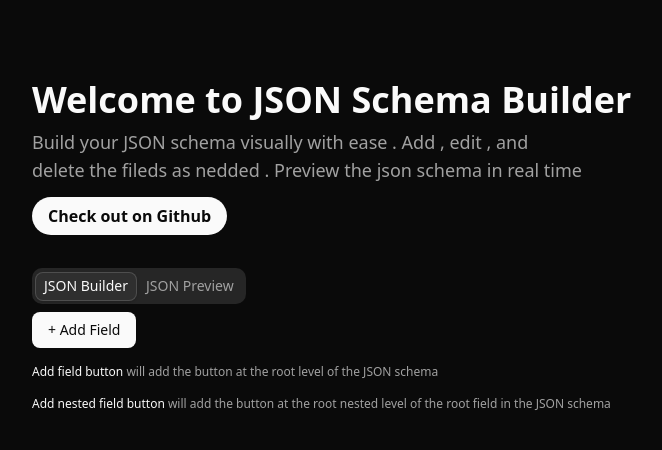
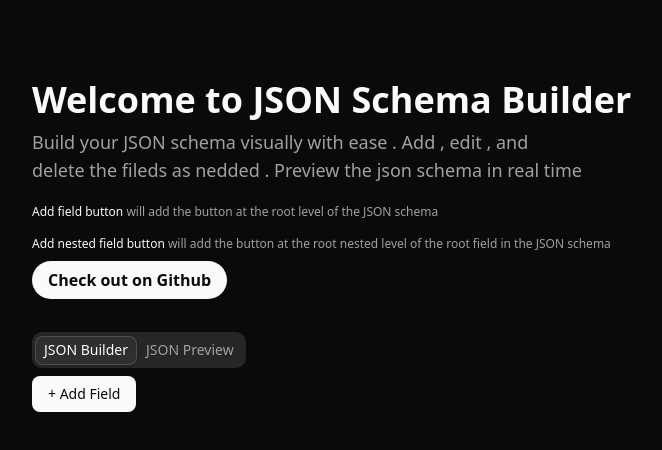
Before and after one commit to AdityaSrivastava185/json-builder-frontend, a Next.js app: page / in a window 1280 px wide. Shown: the top 450 px of the page, without its empty margins (176-838 px from the left). Built offline with nearby package versions, Linux system fonts and the light colour scheme.

Commit message:
alignment and design change

```diff
--- a/src/components/FileBuilder.tsx
+++ b/src/components/FileBuilder.tsx
@@ -47,6 +47,14 @@ export default function JsonSchemaBuilder() {
         title="Welcome to JSON Schema Builder"
         description="Build your JSON schema visually with ease . Add , edit , and delete the fileds as nedded . Preview the json schema in real time "
       />
+      <NoteList
+        highlightedText="Add field button"
+        normalText="will add the button at the root level of the JSON schema"
+      />
+      <NoteList
+        highlightedText="Add nested field button"
+        normalText="will add the button at the root nested level of the root field in the JSON schema"
+      />
       <div className="mb-10">
         <SocialsButtons
           ButtonName="Check out on Github"
@@ -65,14 +73,6 @@ export default function JsonSchemaBuilder() {
               + Add Field
             </Button>
           </div>
-          <NoteList
-            highlightedText="Add field button"
-            normalText="will add the button at the root level of the JSON schema"
-          />
-          <NoteList
-            highlightedText="Add nested field button"
-            normalText="will add the button at the root nested level of the root field in the JSON schema"
-          />
           <FieldRenderer
             fields={fields}
             updateField={updateField}
```
